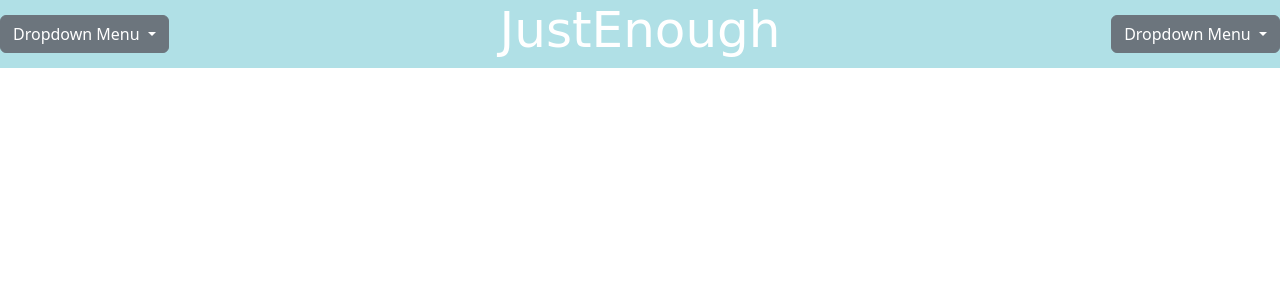
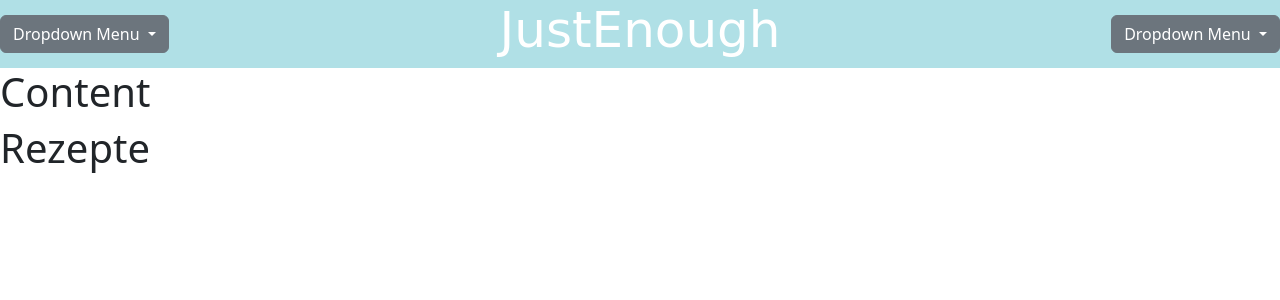
Before and after one commit to hanese/justenough_frontend, a Vue app: page / in a window 1280 px wide. Shown: the top 300 px of the page. Built offline with nearby package versions, Linux system fonts and the light colour scheme.

Commit message:
Navigation Tests

```diff
--- a/package.json
+++ b/package.json
@@ -9,7 +9,8 @@
   },
   "dependencies": {
     "bootstrap": "^5.2.3",
-    "vue": "^3.2.47"
+    "vue": "^3.2.47",
+    "vue-router": "^4.1.6"
   },
   "devDependencies": {
     "@vitejs/plugin-vue": "^4.0.0",
--- a/src/App.vue
+++ b/src/App.vue
@@ -1,6 +1,7 @@
 <script setup>
 import HeaderWithNavbar from "@/components/HeaderWithNavbar.vue";
 import Content from "@/components/Content.vue";
+
 </script>
 
 <template>
--- a/src/components/Content.vue
+++ b/src/components/Content.vue
@@ -1,11 +1,12 @@
-<script >
-export default {
-  name: "Content"
-}
+<script setup>
+import Rezepte from './Rezepte.vue';
+
+
 </script>
 
 <template>
-
+  <h1>Content</h1>
+  <Rezepte/>
 </template>
 
 <style scoped>
--- a/src/components/HeaderWithNavbar.vue
+++ b/src/components/HeaderWithNavbar.vue
@@ -9,27 +9,17 @@ import ProfileNavbar from "@/components/ProfileNavbar.vue";
 <template>
 
   <div class="header">
-    <button class="btn btn-secondary dropdown-toggle" type="button" id="dropdownMenuButton" data-bs-toggle="dropdown"
-            aria-expanded="false" style="float: left">
-      Dropdown Menu
-    </button>
-    <ul class="dropdown-menu" aria-labelledby="dropdownMenuButton">
-      <li><a class="dropdown-item" href="Rezepte.vue">Rezepte</a></li>
-      <li><a class="dropdown-item" href="zutaten.html">Zutaten</a></li>
-      <li><a class="dropdown-item" href="einkaufsliste.html">Einkaufsliste</a></li>
-    </ul>
+
+    <div>
+      <NavigationNavbar/>
+    </div>
+
 
     <h1>JustEnough</h1>
 
-    <button class="btn btn-secondary dropdown-toggle" type="button" id="dropdownMenuButton" data-bs-toggle="dropdown"
-            aria-expanded="false" style="float: left">
-      Dropdown Menu
-    </button>
-    <ul class="dropdown-menu" aria-labelledby="dropdownMenuButton">
-      <li><a class="dropdown-item" href="rezepte.html">Rezepte</a></li>
-      <li><a class="dropdown-item" href="zutaten.html">Zutaten</a></li>
-      <li><a class="dropdown-item" href="einkaufsliste.html">Einkaufsliste</a></li>
-    </ul>
+    <div>
+      <ProfileNavbar/>
+    </div>
   </div>
 
 
--- a/src/components/NavigationNavbar.vue
+++ b/src/components/NavigationNavbar.vue
@@ -5,7 +5,15 @@ export default {
 </script>
 
 <template>
-
+  <button class="btn btn-secondary dropdown-toggle" type="button" id="dropdownMenuButton" data-bs-toggle="dropdown"
+            aria-expanded="false" style="float: left">
+      Dropdown Menu
+    </button>
+    <ul class="dropdown-menu" aria-labelledby="dropdownMenuButton">
+      <li><a class="dropdown-item" href="Rezepte.vue">Rezepte</a></li>
+      <li><a class="dropdown-item" href="zutaten.html">Zutaten</a></li>
+      <li><a class="dropdown-item" href="einkaufsliste.html">Einkaufsliste</a></li>
+    </ul>
 </template>
 
 <style scoped>
--- a/src/components/ProfileNavbar.vue
+++ b/src/components/ProfileNavbar.vue
@@ -1,13 +1,22 @@
 
 
 <script>
+import Rezepte from './Rezepte.vue';
 export default {
   name: "ProfileNavbar"
 }
 </script>
 
 <template>
-
+  <button class="btn btn-secondary dropdown-toggle" type="button" id="dropdownMenuButton" data-bs-toggle="dropdown"
+            aria-expanded="false" style="float: right">
+      Dropdown Menu
+    </button>
+    <ul class="dropdown-menu" aria-labelledby="dropdownMenuButton">
+      <li><a class="dropdown-item" href="rezepte.html">Einstellungen</a></li>
+      <li><a class="dropdown-item" href="zutaten.html">Profil</a></li>
+      <li><a class="dropdown-item" href="einkaufsliste.html">Whatever</a></li>
+    </ul>
 </template>
 
 <style scoped>
--- a/src/components/Rezepte.vue
+++ b/src/components/Rezepte.vue
@@ -1,13 +1,15 @@
-<template>
-  <h1>hat funktioniert</h1>
-</template>
-
 <script>
 export default {
   name: "Rezepte"
 }
 </script>
 
+<template>
+  <h1>Rezepte</h1>
+</template>
+
+
+
 <style scoped>
 
 </style>
```
Also changed, not shown: 2 other files (tests, documents, lock files or other folders).
